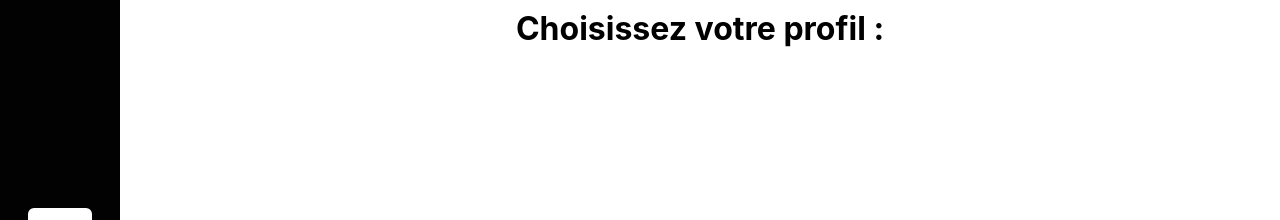
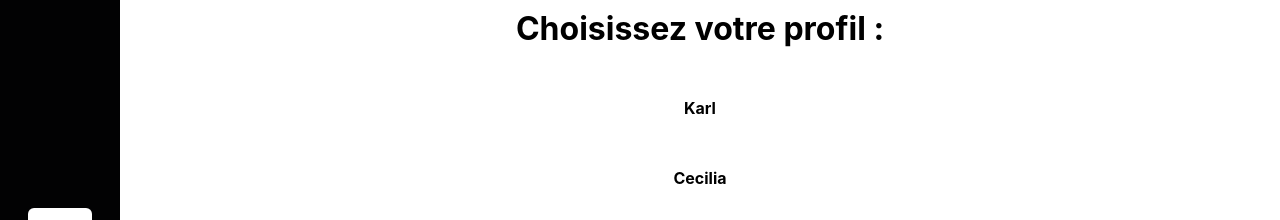
Before and after one commit to oliverfont/Sportsee, a React (Create React App) app in the folder Frontend/: page / in a window 1280 px wide. Shown: the part 142-362 px from the top of the page. Built offline with nearby package versions, Linux system fonts and the light colour scheme.

Commit message:
update css

```diff
--- a/Frontend/src/App.css
+++ b/Frontend/src/App.css
@@ -34,6 +34,13 @@
 .flex4 {
   margin: 40px 60px;
   width: 100%;
+    & a {
+      text-decoration: none;
+      color: black;
+      justify-content: center;
+      display: flex;
+      margin: 50px;
+    }
 }
 
 .title {
--- a/Frontend/src/pages/Home.jsx
+++ b/Frontend/src/pages/Home.jsx
@@ -24,10 +24,10 @@ const Home = () => {
                 <div className='flex4'>
                     <h1 className="title">Choisissez votre profil :</h1>
                     <div>
-                        <Link to={`/profile/12`} onClick={() => handleProfileSelect(12)}>Profil Karl</Link>
+                        <Link to={`/profile/12`} onClick={() => handleProfileSelect(12)}>Karl</Link>
                     </div>
                     <div>
-                        <Link to={`/profile/18`} onClick={() => handleProfileSelect(18)}>Profil Cecilia</Link>
+                        <Link to={`/profile/18`} onClick={() => handleProfileSelect(18)}>Cecilia</Link>
                     </div>
                 </div>
             </div>
```
